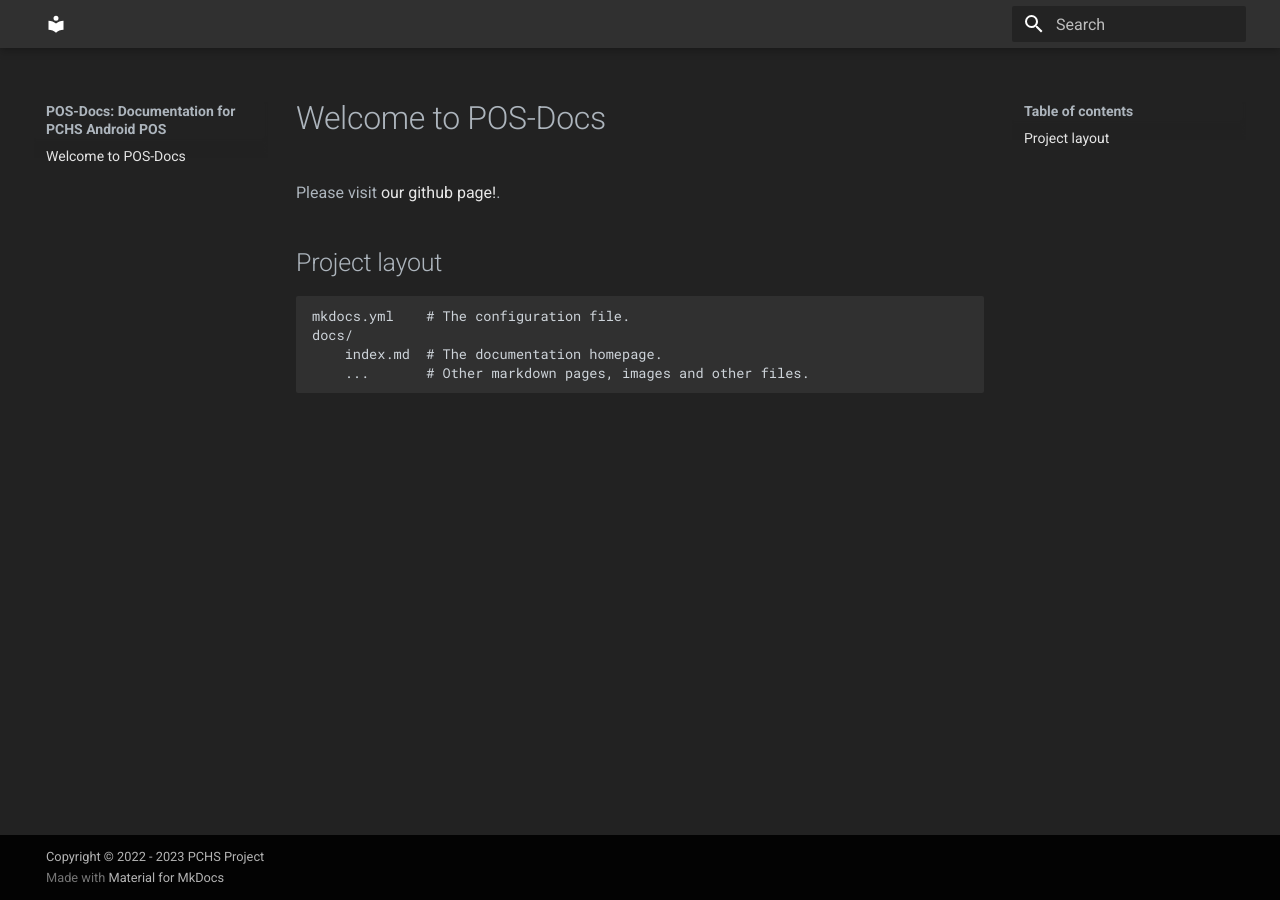
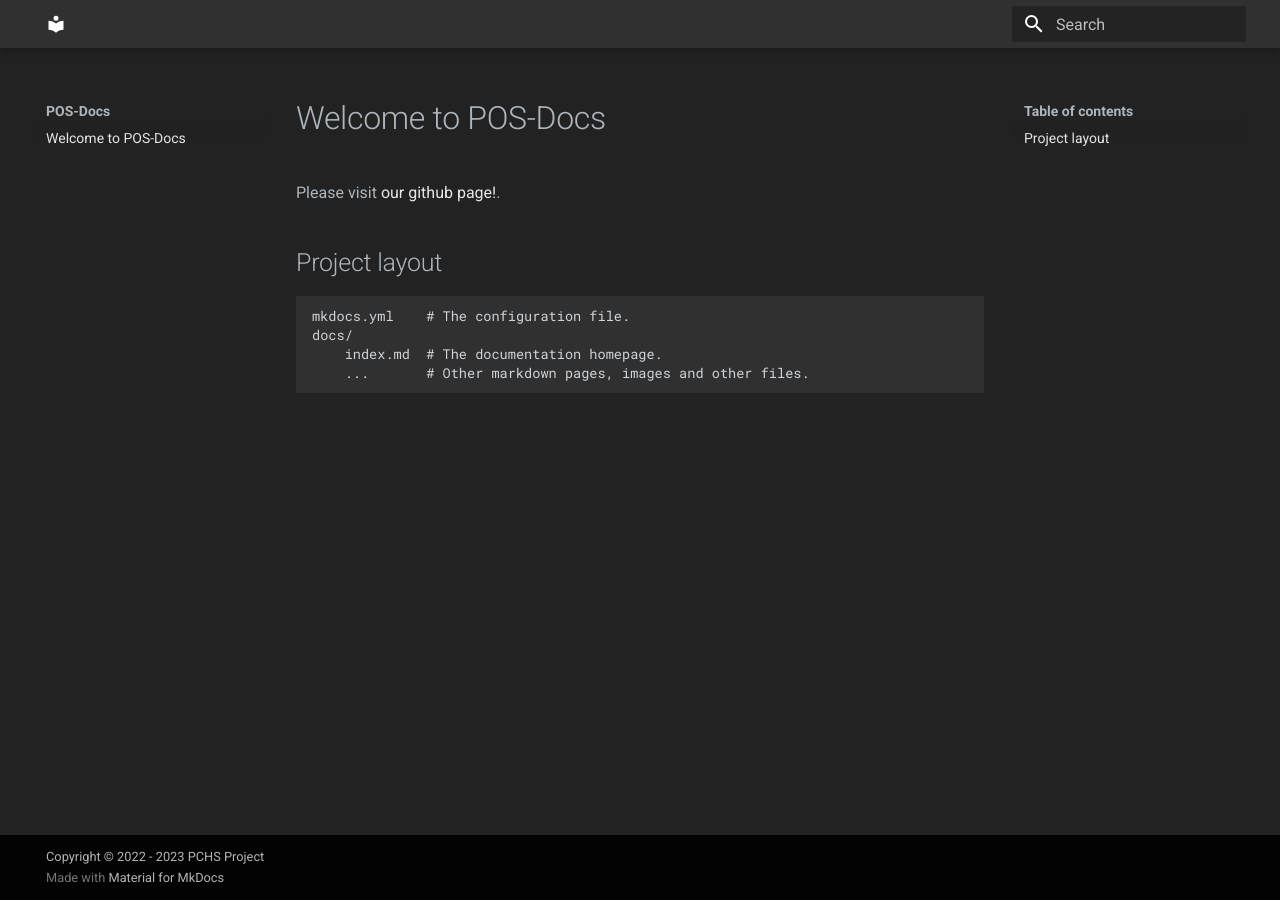
Before and after one commit to PCHS-ProjectProgramming/POS-Docs, an MkDocs documentation site: the page built from docs/index.md, in a window 1280 px wide. Built offline with MkDocs 1.6.1 and Material for MkDocs 9.7.7, drawn with Linux system fonts in a browser that asks for light colours.

Commit message:
Update mkdocs.yml

```diff
--- a/mkdocs.yml
+++ b/mkdocs.yml
@@ -1,4 +1,4 @@
-site_name: "POS-Docs: Documentation for PCHS Android POS"
+site_name: "POS-Docs"
 site_url: https://pchs-projectprogramming.github.io/POS-Docs/
 site_author: "PCHS-ProjectProgramming 22/23"
 copyright: Copyright &copy; 2022 - 2023 PCHS Project
```
